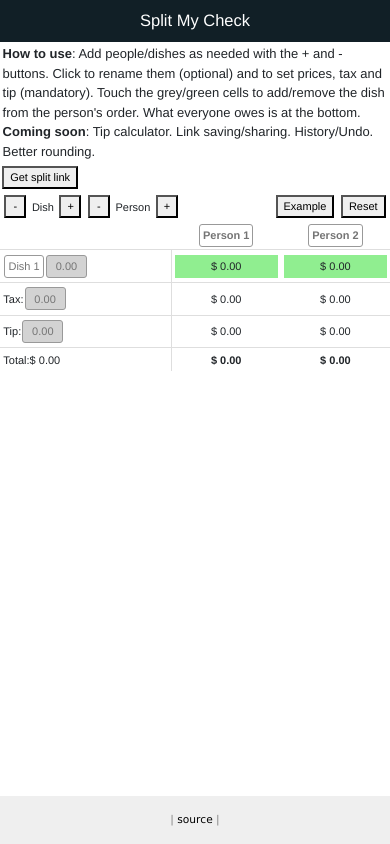
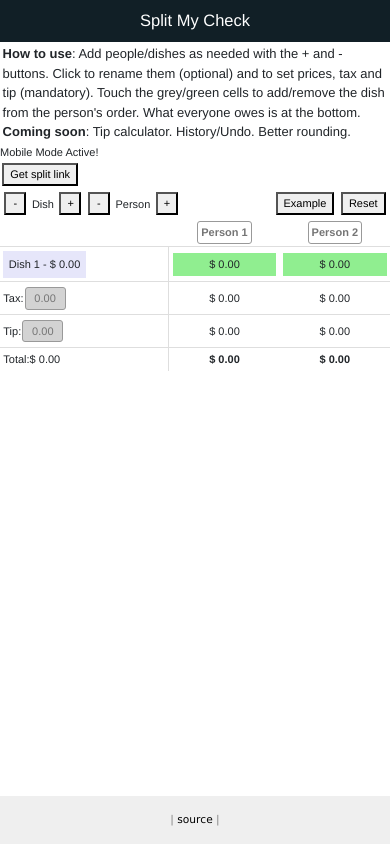
Before and after one commit to mritterhoff/splitmycheck, a React (Create React App) app in the folder client/: page / in a window 390 px wide. Built offline with nearby package versions, Linux system fonts and the light colour scheme.

Commit message:
made a Utils file, added window resize to allow mobile-specific rendering, pulled DishRowHeader out and making its UI polished

```diff
--- /dev/null
+++ b/client/src/Utils.js
@@ -0,0 +1,18 @@
+class Utils {
+  // display num as '$ num.##' (nbsp after $)
+  // add commas using regex, via https://stackoverflow.com/a/14428340/1188090
+  static priceAsString(num) {
+    return '$\u00A0' + num.toFixed(2).replace(/(\d)(?=(\d{3})+\.)/g, '$1,');
+  }
+
+  // Return a shallow clone of the given 2d array
+  static clone2D(a) {
+    return a.map(o => [...o]);
+  }
+
+  static sumFunc(p, c) {
+    return p + c;
+  }
+}
+
+export { Utils };
--- a/client/src/components/App.js
+++ b/client/src/components/App.js
@@ -3,6 +3,27 @@ import '../css/App.css';
 import Splitter from './Splitter.js'
 
 class App extends Component {
+  constructor() {
+    super();
+    this.state = {
+      width: window.innerWidth,
+    };
+  }
+
+  // hat tip to: https://goshakkk.name/different-mobile-desktop-tablet-layouts-react/
+  componentWillMount() {
+    window.addEventListener('resize', this.handleWindowSizeChange);
+  }
+
+  // make sure to remove the listenerwhen the component is not mounted anymore
+  componentWillUnmount() {
+    window.removeEventListener('resize', this.handleWindowSizeChange);
+  }
+
+  handleWindowSizeChange = () => {
+    this.setState({ width: window.innerWidth });
+  };
+
   render() {
     return (
       <div className="App">
@@ -13,9 +34,9 @@ class App extends Component {
         </header>
         <p className="App-intro">
           <b>How to use</b>: Add people/dishes as needed with the + and - buttons. Click to rename them (optional) and to set prices, tax and tip (mandatory). Touch the grey/green cells to add/remove the dish from the person's order. What everyone owes is at the bottom.
-          <br/><b>Coming soon</b>: Tip calculator. Link saving/sharing. History/Undo. Better rounding.<br/>
+          <br/><b>Coming soon</b>: Tip calculator. History/Undo. Better rounding.<br/>
         </p>
-        <Splitter/>
+        <Splitter useMobileUI={this.state.width < 500}/>
         <div className='footer'> | <a href="https://github.com/mritterhoff/splitmycheck#table-of-contents">source</a> | </div>
       </div>
     );
--- /dev/null
+++ b/client/src/components/DishRowHeader.js
@@ -0,0 +1,117 @@
+import React from 'react';
+
+import { StringInput, PriceInput } from './Inputs'
+
+import { Utils } from '../Utils'
+
+class DishRowHeader extends React.Component {
+
+  _timeoutID;
+
+  constructor(props) {
+    super(props);
+    this.state = {
+      // focused: false
+      isManagingFocus: false
+    };
+  }
+
+  // onFocus(event) {
+  //   this.setState(prevState => {
+  //     return {focused: true}
+  //   });
+
+  //   console.log('Headercell is FOCUSSED');
+  // }
+
+  // onBlur(event) {
+  //   // this should check if either of the children inputs have focus
+  //   // with refs? or some other way
+  //   // or
+  //   // this.setState(prevState => {
+  //   //   return {focused: false}
+  //   // });
+
+  //   console.log('Headercell is blured');
+  // }
+
+  log(str) {
+    console.log(`DHR${this.props.dInd} ${str}`);
+  }
+
+  componentDidUpdate() {
+    this.log(`isManagingFocus is now: ${this.state.isManagingFocus}`);
+    if (this.state.isManagingFocus && this.stringInputRef) {
+      //this.stringInputRef.selectInput();
+      this.log('would like to focused to stringInput here');
+    }
+  }
+
+  _onBlur() {
+    // this.log('is going to blur');
+    this._timeoutID = setTimeout(() => {
+      if (this.state.isManagingFocus) {
+        this.setState({
+          isManagingFocus: false
+        });
+      }
+    }, 0);
+  }
+
+  _onFocus() {
+    // this.log('is going to focus');
+    clearTimeout(this._timeoutID);
+    if (!this.state.isManagingFocus) {
+      this.setState({
+        isManagingFocus: true
+      });
+
+    }
+  }
+
+  render() {
+    let style = {
+      width: 'max-content',
+      padding: '.5em', // make it easier to select them
+      backgroundColor: (this.state.isManagingFocus ? 'lightblue' : 'lavender')
+    };
+
+    return (
+      <div className='DishRowHeader'
+        tabIndex='0'
+        style={style}
+        onBlur={this._onBlur.bind(this)}
+        onFocus={this._onFocus.bind(this)}>
+          {this.getInnerDisplay()}
+      </div>
+    );
+  }
+
+  getInnerDisplay() {
+    let dInd = this.props.dInd;
+    let placeholder = `Dish ${dInd + 1}`;
+
+    if (this.state.isManagingFocus || !this.props.useMobileUI) {
+      return (
+        [<StringInput
+          placeholder= {placeholder}
+          value = {this.props.dish.name}
+          onChangeCB = {this.props.setDishNameCBGetter(dInd)}
+          ref={(stringInputRef) => { this.stringInputRef = stringInputRef; }}
+          key='1'/>,
+        <PriceInput
+          priceObj = {this.props.dish.price}
+          onChangeCB = {this.props.setDishPriceCBGetter(dInd)}
+          key='2'/>]
+      );
+    }
+
+    let dish = this.props.dish.name || placeholder;
+    let price = Utils.priceAsString(this.props.dish.price.num);
+    return (
+      <span>{dish} - {price}</span>
+    );
+  }
+}
+
+export { DishRowHeader };
--- a/client/src/components/Inputs.js
+++ b/client/src/components/Inputs.js
@@ -1,10 +1,10 @@
 import React from 'react'
-import PropTypes from 'prop-types';
-import AutosizeInput from 'react-input-autosize';
+import PropTypes from 'prop-types'
+import AutosizeInput from 'react-input-autosize'
 
-import { Price } from '../Price.js';
+import { Price } from '../Price.js'
 
-import '../css/Inputs.css';
+import '../css/Inputs.css'
 
 let inputStyleDefault = {
   border: '1px solid #999',
@@ -29,14 +29,17 @@ class StringInput extends React.Component {
   onFocus(event) {
     // don't show the placeholder when user is inputting numbers
     this.inputRef.input.placeholder = '';
-
-    console.log('__StringInput is FOCUSSED');
+    // console.log('__StringInput is FOCUSSED');
   }
 
   onBlur(event) {
     this.inputRef.input.placeholder = this.props.placeholder;
+    // console.log('__StringInput is blurred');
+  }
 
-    console.log('__StringInput is blurred');
+  selectInput() {
+    // this.inputRef.input.focus();
+    this.inputRef.input.select();
   }
 
   render() {
@@ -66,9 +69,9 @@ StringInput.propTypes = {
 }
 
 
-let defaultPlaceholder = '0.00';
+class PriceInput extends React.Component {
+  defaultPlaceholder = '0.00';
 
-class PriceInput extends React.Component {
   constructor(props) {
     super(props);
     this.state = {
@@ -85,20 +88,23 @@ class PriceInput extends React.Component {
 
     // don't show the placeholder when user is inputting numbers
     this.inputRef.input.placeholder = '';
-
-    console.log('__PriceInput is FOCUSSED');
   }
 
   onBlur(event) {
     // only ever send back a string, even if it's an empty string
-    this.props.onChangeCB(event.target.value || '', true);
+    let newValue = event.target.value || '';
+
+    // only trigger a price change if the newValue is actually different
+    // console.log(newValue, Number(newValue), this.props.priceObj);
+    if (Number(newValue) !== this.props.priceObj.num) {
+      this.props.onChangeCB(newValue, true);
+    }
 
     this.setState((prevState) => ({
       focused: false
     }));
 
-    this.inputRef.input.placeholder = defaultPlaceholder;
-    console.log('__PriceInput is blurred');
+    this.inputRef.input.placeholder = this.defaultPlaceholder;
   }
 
   render() {
@@ -111,7 +117,7 @@ class PriceInput extends React.Component {
     }
 
     let valueToShow = this.props.priceObj.stringRep;
-    if (valueToShow === defaultPlaceholder) {
+    if (valueToShow === this.defaultPlaceholder) {
       valueToShow = '';
     }
 
@@ -120,7 +126,7 @@ class PriceInput extends React.Component {
         value={valueToShow}
         type="number"
         min = "0" step="0.01"
-        placeholder={defaultPlaceholder}
+        placeholder={this.defaultPlaceholder}
         placeholderIsMinWidth
         style={divStyle}
         inputStyle={inputStyle}
@@ -155,19 +161,21 @@ function getKeydownCB(inputRefGetter) {
     if (ev.keyCode === 13) {  // Enter key (works on mobile too!)
       const inputRef = inputRefGetter();
       if (inputRef) {
-
         inputRef.blur();
         // get as array rather than NodeList
-        let inputs = [...document.querySelectorAll('input')];
-        let curIndex = inputs.indexOf(inputRef.input)
+        let tabableElements = [...document.querySelectorAll('input, .DishRowHeader')];
+        let curIndex = tabableElements.indexOf(inputRef.input)
         if (curIndex === -1) {
           console.warn(`Couldn't find current input. ${inputRef.input.innerHTML}`);
           return;
         }
 
         // shift/enter moves backwards in the input list. wrap to the beginning
-        let newIndex = mod(curIndex + (ev.shiftKey ? -1 : 1), inputs.length);
-        inputs[newIndex].select();
+        let newIndex = mod(curIndex + (ev.shiftKey ? -1 : 1), tabableElements.length);
+        let v = tabableElements[newIndex];
+
+        // if it is an input, we select it, if it's a DishRowHeader, focus on it
+        v.select ? v.select() : v.focus();
       }
     }
   };
--- a/client/src/components/Splitter.js
+++ b/client/src/components/Splitter.js
@@ -1,16 +1,17 @@
 import React from 'react'
 
-import { CellToggle } from './CellToggle.js'
-import { StringInput, PriceInput } from './Inputs.js'
-import { ButtonBar } from './ButtonBar.js'
-import { Linker } from './Linker.js'
+import { CellToggle } from './CellToggle'
+import { StringInput, PriceInput } from './Inputs'
+import { ButtonBar } from './ButtonBar'
+import { Linker } from './Linker'
+import { DishRowHeader } from './DishRowHeader'
+import { TH, TD, TR } from './TableDivs'
 
-import { Dish } from '../Dish.js'
-import { StateLoader } from '../StateLoader.js'
+import { Dish } from '../Dish'
+import { StateLoader } from '../StateLoader'
+import { Utils } from '../Utils'
 
 import '../css/Splitter.css'
-
-let sumFunc = (p, c) => p + c
 
 class Splitter extends React.Component {
   constructor(props) {
@@ -20,7 +21,7 @@ class Splitter extends React.Component {
 
   indicateOrder(setUnset, pInd, dInd) {
     this.setState(prevState => {
-      let newOrders = clone2D(prevState.orders);
+      let newOrders = Utils.clone2D(prevState.orders);
       newOrders[dInd][pInd] = setUnset;
       return {
         orders: newOrders
@@ -37,7 +38,7 @@ class Splitter extends React.Component {
   peoplePerDish(dInd) {
     return this.state.people
       .map((p, pInd) => (this.didPersonOrderDish(pInd, dInd)))
-      .reduce(sumFunc);
+      .reduce(Utils.sumFunc);
   }
 
   // Given a person and dish, how much do they owe for it?
@@ -50,12 +51,12 @@ class Splitter extends React.Component {
   // Given a person, what's their total owed for orders? (exluding tax/tip)
   orderTotalForPerson(pInd) {
     return this.state.dishes.map((dish, dInd) => (this.personCostForDish(pInd, dInd)), this)
-      .reduce(sumFunc, 0);
+      .reduce(Utils.sumFunc, 0);
   }
 
   // Return the sum of dish orders.
   orderTotal() {
-    return this.state.dishes.map((dish) => (dish.price.num)).reduce(sumFunc, 0);
+    return this.state.dishes.map((dish) => (dish.price.num)).reduce(Utils.sumFunc, 0);
   }
 
   // get the proportion of the order that Person (indexed by pInd) is responsible for
@@ -71,7 +72,7 @@ class Splitter extends React.Component {
 
   addPerson() {
     this.setState((prevState) => {
-      let newOrders = clone2D(prevState.orders);
+      let newOrders = Utils.clone2D(prevState.orders);
 
       for (let row = 0; row < newOrders.length; row++) {
         newOrders[row][this.state.people.length] = true;
@@ -100,7 +101,7 @@ class Splitter extends React.Component {
     this.setState((prevState) => {
       return {
         dishes: [...prevState.dishes, new Dish()],
-        orders: clone2D(prevState.orders).concat([Array(this.state.people.length).fill(true)])
+        orders: Utils.clone2D(prevState.orders).concat([Array(this.state.people.length).fill(true)])
       };
     });
   }
@@ -123,6 +124,7 @@ class Splitter extends React.Component {
   render() {
     return (
       <div className="splitterContainer">
+        <span>{this.props.useMobileUI ? 'Mobile Mode Active!' : ''}</span>
         <Linker dataToSend={this.state}/>
         <ButtonBar
           addPersonFunc={this.addPerson.bind(this)}
@@ -184,14 +186,14 @@ class Splitter extends React.Component {
       <div>
         <span>Total:</span>
         <span>
-          {priceAsString(this.orderTotal() + this.state.tax.num + this.state.tip.num)}
+          {Utils.priceAsString(this.orderTotal() + this.state.tax.num + this.state.tip.num)}
         </span>
       </div>
     ];
     rowEls = rowEls.concat(this.state.people.map((person, pInd) => {
         let personTotal = this.orderTotalForPerson(pInd)
           + this.personOrderProportion(pInd) * (this.state.tax.num + this.state.tip.num);
-        return <span style={personStyle}>{priceAsString(personTotal)}</span>;
+        return <span style={personStyle}>{Utils.priceAsString(personTotal)}</span>;
       },
       this));
 
@@ -223,7 +225,7 @@ class Splitter extends React.Component {
     ];
     rowEls = rowEls.concat(this.state.people.map((person, pInd) => (
       <span>
-        {priceAsString(this.personOrderProportion(pInd) * getterFunc().num)}
+        {Utils.priceAsString(this.personOrderProportion(pInd) * getterFunc().num)}
       </span>
     ), this));
 
@@ -249,7 +251,7 @@ class Splitter extends React.Component {
       return (setUnset) => {
         // make sure we aren't unsetting the last enabled cell in an order (someone has to pay!)
         // let the user make the illegal move, but revert it immediately
-        if (!setUnset && that.state.orders[dInd].reduce(sumFunc, 0) === 1) {
+        if (!setUnset && that.state.orders[dInd].reduce(Utils.sumFunc, 0) === 1) {
           setTimeout(() => {that.indicateOrder(true, pInd, dInd)}, 200);
         }
         that.indicateOrder(setUnset, pInd, dInd);
@@ -286,7 +288,8 @@ class Splitter extends React.Component {
 
     return this.state.dishes.map((dish, dInd) => {
       let rowEls = [
-        <DishRowHeaderCell
+        <DishRowHeader
+          useMobileUI={this.props.useMobileUI}
           dInd={dInd}
           dish={dish}
           setDishNameCBGetter={setDishNameCBGetter}
@@ -298,7 +301,7 @@ class Splitter extends React.Component {
         <CellToggle
           on={that.didPersonOrderDish(pInd, dInd)}
           onClickCB={getToggleCB(pInd, dInd)}
-          price={priceAsString(this.personCostForDish(pInd, dInd))}
+          price={Utils.priceAsString(this.personCostForDish(pInd, dInd))}
         />
       )));
 
@@ -312,118 +315,5 @@ class Splitter extends React.Component {
   }
 }  // end of Splitter class
 
-class DishRowHeaderCell extends React.Component {
-
-  _timeoutID;
-
-  constructor(props) {
-    super(props);
-    this.state = {
-      // focused: false
-      isManagingFocus: false
-    };
-  }
-
-  // onFocus(event) {
-  //   this.setState(prevState => {
-  //     return {focused: true}
-  //   });
-
-  //   console.log('Headercell is FOCUSSED');
-  // }
-
-  // onBlur(event) {
-  //   // this should check if either of the children inputs have focus
-  //   // with refs? or some other way
-  //   // or
-  //   // this.setState(prevState => {
-  //   //   return {focused: false}
-  //   // });
-
-  //   console.log('Headercell is blured');
-  // }
-
-  didComponentUpdate() {
-    console.log(`isManagingFocus is now: ${this.state.isManagingFocus}`);
-  }
-
-  _onBlur() {
-    this._timeoutID = setTimeout(() => {
-      if (this.state.isManagingFocus) {
-        this.setState({
-          isManagingFocus: false,
-        });
-      }
-    }, 0);
-  }
-
-  _onFocus() {
-    clearTimeout(this._timeoutID);
-    if (!this.state.isManagingFocus) {
-      this.setState({
-        isManagingFocus: true,
-      });
-    }
-  }
-
-  render() {
-    return (
-      <div
-        tabIndex={this.props.dInd}
-        // style={{backgroundColor: (this.state.isManagingFocus ? 'red' : 'pink')}}
-        onBlur={this._onBlur.bind(this)}
-        onFocus={this._onFocus.bind(this)}>
-          {this.getInnerDisplay()}
-      </div>
-    );
-  }
-
-  getInnerDisplay() {
-    // if (this.state.isManagingFocus) {
-      let dInd = this.props.dInd;
-      return (
-        [<StringInput
-          placeholder= {`Dish ${dInd + 1}`}
-          value = {this.props.dish.name}
-          onChangeCB = {this.props.setDishNameCBGetter(dInd)}
-          key='1'/>,
-        <PriceInput
-          priceObj = {this.props.dish.price}
-          onChangeCB = {this.props.setDishPriceCBGetter(dInd)}
-          key='2'/>]
-      );
-    // }
-    // return (
-    //   <span>{this.props.dish.name} - {this.props.dish.price.num}</span>
-    // );
-  }
-}
-
-function TH(props) {
-  return DivTableElement('th', props);
-}
-
-function TD(props) {
-  return DivTableElement('td', props);
-}
-
-function TR(props) {
-  return DivTableElement('tr', props);
-}
-
-function DivTableElement(classType, props) {
-  return <div className={classType}>{props.children}</div>;
-}
-
-// Return a shallow clone of the given 2d array
-function clone2D(a) {
-  return a.map(o => [...o]);
-}
-
-// display num as '$ num.##' (nbsp after $)
-// add commas using regex, via https://stackoverflow.com/a/14428340/1188090
-function priceAsString(num) {
-  return '$\u00A0' + num.toFixed(2).replace(/(\d)(?=(\d{3})+\.)/g, '$1,');
-}
 
 export default Splitter;
--- /dev/null
+++ b/client/src/components/TableDivs.js
@@ -0,0 +1,9 @@
+import React from 'react';
+
+function DivTableElement(classType, props) {
+  return <div className={classType}>{props.children}</div>;
+}
+
+export const TH = (props) => DivTableElement('th', props);
+export const TD = (props) => DivTableElement('td', props);
+export const TR = (props) => DivTableElement('tr', props);
```
Also changed, not shown: 1 other file (tests, documents, lock files or other folders).
